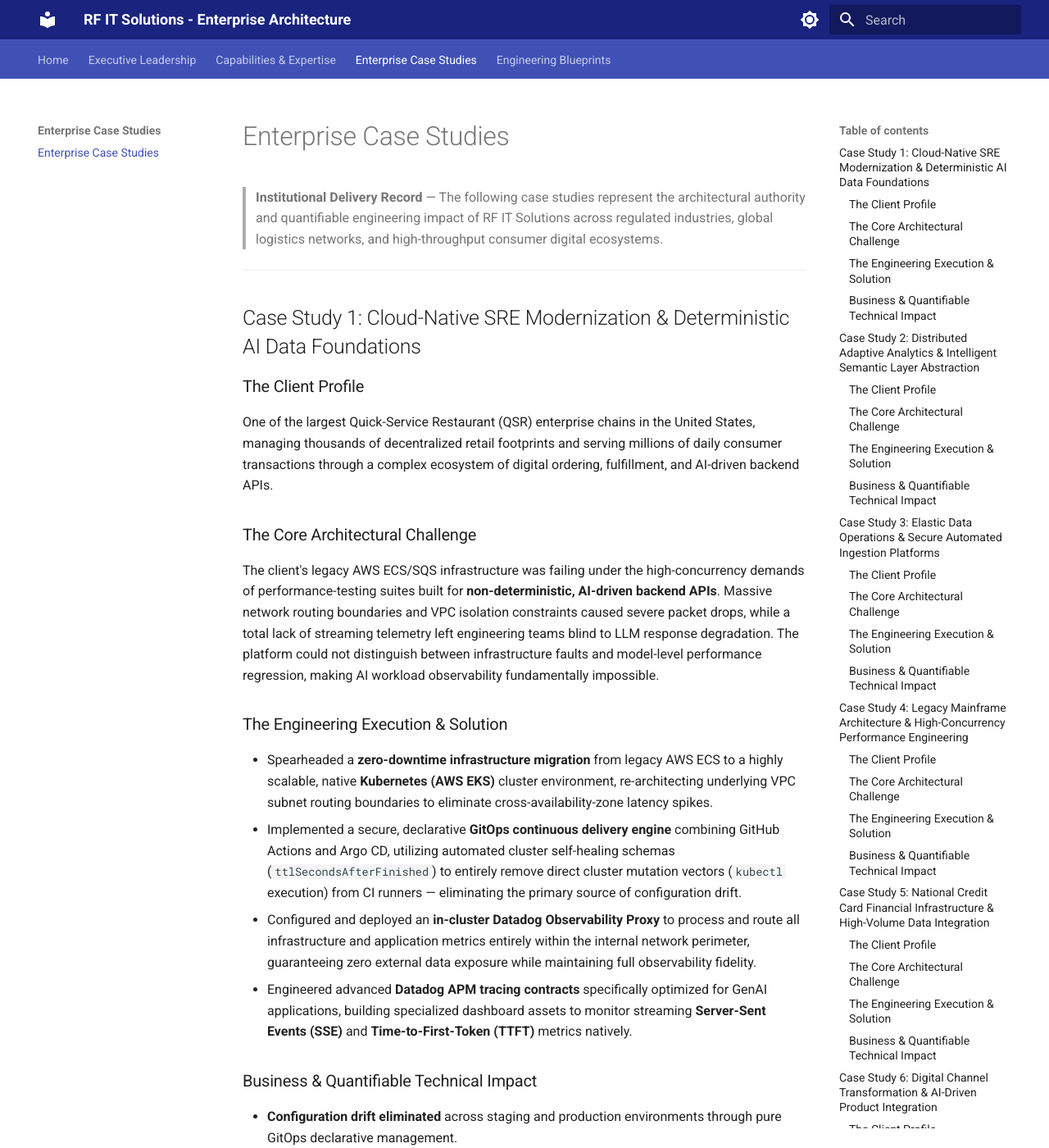
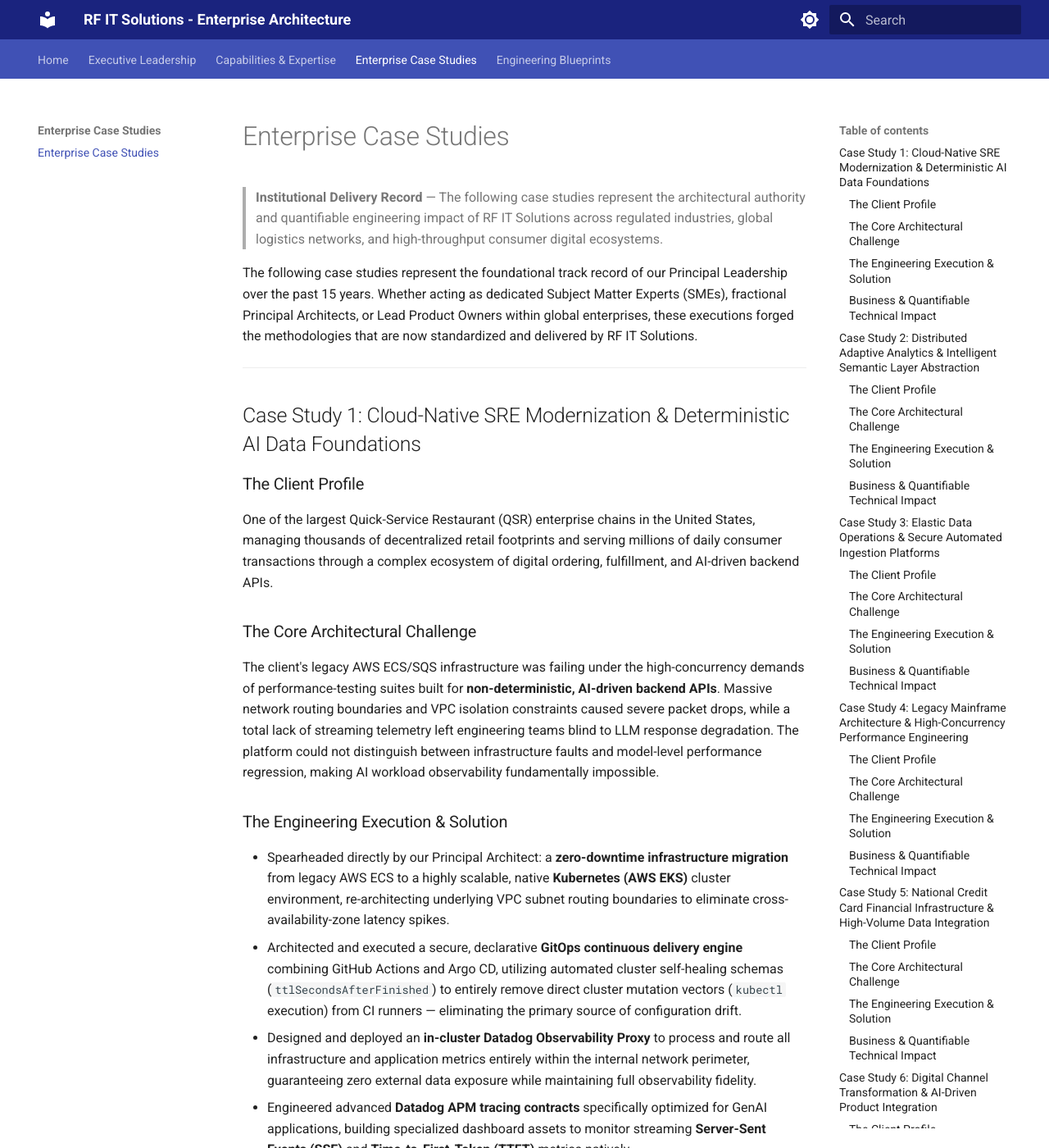
Before and after one commit to rnweb/RF_IT_Solutions, an MkDocs documentation site: the page built from docs/case-studies/ENTERPRISE_CASE_STUDIES.md, in a window 1280 px wide and 1400 px high. Shown: the whole window at 82% size. Built offline with MkDocs 1.6.1 and Material for MkDocs 9.7.7, drawn with Linux system fonts in a browser that asks for light colours; some of the changed text lies outside the part shown.

Commit message:
Add founder-led track record disclaimer and refine execution language across all 6 case studies

```diff
--- a/docs/case-studies/ENTERPRISE_CASE_STUDIES.md
+++ b/docs/case-studies/ENTERPRISE_CASE_STUDIES.md
@@ -1,6 +1,8 @@
 # Enterprise Case Studies
 
 > **Institutional Delivery Record** — The following case studies represent the architectural authority and quantifiable engineering impact of RF IT Solutions across regulated industries, global logistics networks, and high-throughput consumer digital ecosystems.
+
+The following case studies represent the foundational track record of our Principal Leadership over the past 15 years. Whether acting as dedicated Subject Matter Experts (SMEs), fractional Principal Architects, or Lead Product Owners within global enterprises, these executions forged the methodologies that are now standardized and delivered by RF IT Solutions.
 
 ---
 
@@ -16,9 +18,9 @@
 
 ### The Engineering Execution & Solution
 
-- Spearheaded a **zero-downtime infrastructure migration** from legacy AWS ECS to a highly scalable, native **Kubernetes (AWS EKS)** cluster environment, re-architecting underlying VPC subnet routing boundaries to eliminate cross-availability-zone latency spikes.
-- Implemented a secure, declarative **GitOps continuous delivery engine** combining GitHub Actions and Argo CD, utilizing automated cluster self-healing schemas (`ttlSecondsAfterFinished`) to entirely remove direct cluster mutation vectors (`kubectl` execution) from CI runners — eliminating the primary source of configuration drift.
-- Configured and deployed an **in-cluster Datadog Observability Proxy** to process and route all infrastructure and application metrics entirely within the internal network perimeter, guaranteeing zero external data exposure while maintaining full observability fidelity.
+- Spearheaded directly by our Principal Architect: a **zero-downtime infrastructure migration** from legacy AWS ECS to a highly scalable, native **Kubernetes (AWS EKS)** cluster environment, re-architecting underlying VPC subnet routing boundaries to eliminate cross-availability-zone latency spikes.
+- Architected and executed a secure, declarative **GitOps continuous delivery engine** combining GitHub Actions and Argo CD, utilizing automated cluster self-healing schemas (`ttlSecondsAfterFinished`) to entirely remove direct cluster mutation vectors (`kubectl` execution) from CI runners — eliminating the primary source of configuration drift.
+- Designed and deployed an **in-cluster Datadog Observability Proxy** to process and route all infrastructure and application metrics entirely within the internal network perimeter, guaranteeing zero external data exposure while maintaining full observability fidelity.
 - Engineered advanced **Datadog APM tracing contracts** specifically optimized for GenAI applications, building specialized dashboard assets to monitor streaming **Server-Sent Events (SSE)** and **Time-to-First-Token (TTFT)** metrics natively.
 
 ### Business & Quantifiable Technical Impact
@@ -42,7 +44,7 @@
 
 ### The Engineering Execution & Solution
 
-- Embedded as the core on-demand technical authority (SME) for Adaptive Analytics, architecting a unified **AtScale Semantic Layer** directly over high-performance transactional engines (**InterSystems IRIS**).
+- Acting as the dedicated Subject Matter Expert (SME) for Adaptive Analytics, our Principal Architect embedded directly into the client organization, architecting a unified **AtScale Semantic Layer** over high-performance transactional engines (**InterSystems IRIS**).
 - Built virtualized, multi-dimensional data cubes capable of unifying decentralized corporate metrics natively, abstracting the underlying storage layers and delivering **instant data virtualization with zero physical data movement**.
 - Supported high-level **Pre-Sales Engineering and Sales Engineering** fronts, mapping technical capabilities against complex corporate RFI/RFP requirements, and designing ironclad, production-grade **Proof of Concepts (POCs)** to neutralize competitive platform objections.
 - Developed and executed a comprehensive global technology transfer program (**Train-the-Trainer** and technical shadowing), authoring institutional intellectual property (IP), custom training data models, and running advanced Development and Administration (ADM) workshops.
@@ -68,7 +70,7 @@
 
 ### The Engineering Execution & Solution
 
-- Served as the Technical Lead and Platform Owner across **Snowflake Data Platform** and **dbt (Data Build Tool)** architectures, building and optimizing robust, deterministic data transformation pipelines feeding live **Tableau** dashboards.
+- Architected and executed directly by our founders as Technical Lead and Platform Owner across **Snowflake Data Platform** and **dbt (Data Build Tool)** architectures, building and optimizing robust, deterministic data transformation pipelines feeding live **Tableau** dashboards.
 - Designed, deployed, and managed custom automated web ingestion applications utilizing **Python (Streamlit)** securely hosted within **Google Cloud Platform (GCP)** infrastructure, with end-to-end encryption and audit logging.
 - Engineered an automated **identity access management layer** leveraging Google Access Automation and Apps Script to dynamically govern member provisioning, secure group mapping, and automated service account key rotation schedules based on temporal cloud triggers — eliminating manual IAM overhead.
 
@@ -93,7 +95,7 @@
 
 ### The Engineering Execution & Solution
 
-- Dedicated multiple years of specialized architectural oversight to the core database infrastructure running on **DB2 z/OS Mainframe** environments, serving as the on-call engineering authority for production-critical systems.
+- Spearheaded by our Principal Architect, who dedicated multiple years of specialized architectural oversight to the core database infrastructure running on **DB2 z/OS Mainframe** environments, serving as the on-call engineering authority for production-critical systems.
 - Executed deep, low-level performance engineering and optimization utilizing advanced CA tools (**Detector, Subsystem Analyzer**) and **BMC MainView** systems to isolate system bottlenecks, optimize buffer pool efficiencies, and restructure high-impact query access paths.
 - Managed proactive database health checks, complex **DRDA data communications**, DB2 catalog maintenance, and actively orchestrated large-scale, multi-site structural **Disaster Recovery (DR) simulation execution frameworks**.
 - Provided 24/7 operational support for high-concurrency tracking and routing transactional workloads, performing real-time system triage and remediation during peak seasonal traffic events.
@@ -119,8 +121,8 @@
 
 ### The Engineering Execution & Solution
 
-- Formulated the comprehensive **data architecture strategy** for the enterprise credit card processing division, creating and maintaining unified conceptual, logical, and physical data models that bridged legacy and modern data domains.
-- Acted as the Lead Data Integration Specialist utilizing **Informatica PowerCenter** to bridge complex data transformations across heterogeneous platforms, including secure MVS environments with strict change-control governance.
+- Architected and executed by our Principal Leadership: the comprehensive **data architecture strategy** for the enterprise credit card processing division, creating and maintaining unified conceptual, logical, and physical data models that bridged legacy and modern data domains.
+- Acting as the Lead Data Integration Specialist, our founders utilized **Informatica PowerCenter** to bridge complex data transformations across heterogeneous platforms, including secure MVS environments with strict change-control governance.
 - Conducted high-level **database tuning and optimization** for massive, concurrent DB2 and ADABAS instances, ensuring optimal transactional throughput and sub-second response times for analytical pipelines.
 - Established **data governance and lineage frameworks** that provided end-to-end visibility into data movement across legacy and cloud-proximate systems, satisfying both internal audit and regulatory examiner requirements.
 
@@ -145,7 +147,7 @@
 
 ### The Engineering & Product Execution
 
-- Led the **product definition, roadmap creation, and agile execution (Scrum/Kanban)** for a cross-functional squad spanning data engineering, UX, and platform operations.
+- Led by our core Product Leadership: **product definition, roadmap creation, and agile execution (Scrum/Kanban)** for a cross-functional squad spanning data engineering, UX, and platform operations.
 - Orchestrated the integration of core **artificial intelligence platforms** with front-facing communication channels via secure API gateway routing and endpoint mapping, enabling real-time intelligent response capabilities within mobile and web self-service interfaces.
 - Structured **end-to-end user experience (UX) tracks**, managing downstream and upstream data platform backlogs within **Google Cloud Platform (GCP)** environments.
 - Designed unified metrics tracking using advanced analytics dashboards to continually audit product performance, optimize user retention funnels, and monitor channel migration velocity.
```
Also changed, not shown: README.md (+7 -3 lines), case-studies/ENTERPRISE_CASE_STUDIES.md (+11 -9 lines).
